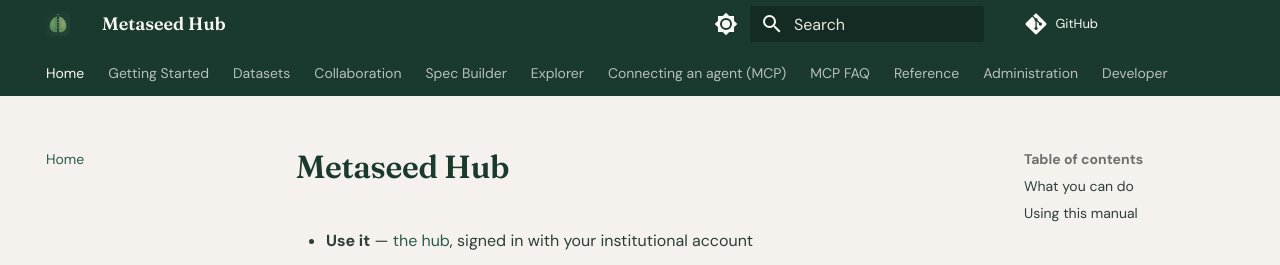
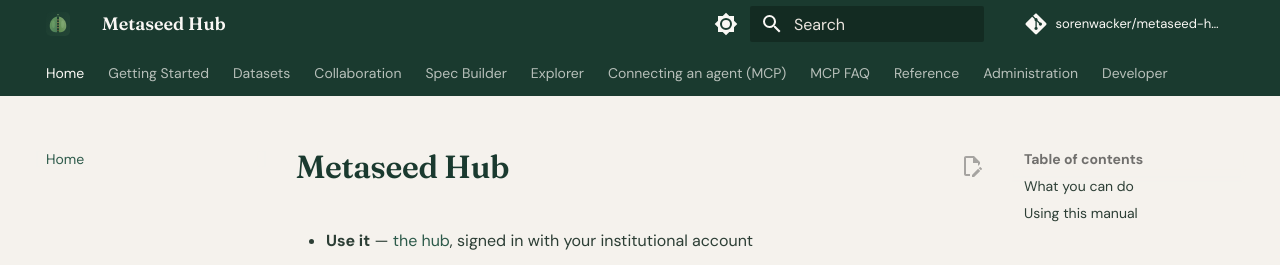
Before and after one commit to sorenwacker/metaseed-hub, an MkDocs documentation site: the page built from docs/index.md, in a window 1280 px wide. Shown: the top 265 px of the page. Built offline with MkDocs 1.6.1 and Material for MkDocs 9.7.7, drawn with Linux system fonts in a browser that asks for light colours; comment, search, counter and statistics services are not loaded.

Commit message:
show an edit link in the docs, which edit_uri alone does not render

```diff
--- a/mkdocs.yml
+++ b/mkdocs.yml
@@ -1,6 +1,8 @@
 site_name: Metaseed Hub
 site_description: Collaborative metadata management platform
 repo_url: https://github.com/sorenwacker/metaseed-hub
+repo_name: sorenwacker/metaseed-hub
+edit_uri: edit/main/docs/
 
 # Rendered in the footer of every page. AI-generated content must be disclosed
 # as such (EU AI Act transparency); tests/test_docs_ai_disclosure.py gates this
@@ -37,6 +39,8 @@
     - navigation.tabs
     - navigation.sections
     - content.code.copy
+    # `edit_uri` alone renders nothing; this is what puts the pencil on a page.
+    - content.action.edit
 
 extra_css:
   - stylesheets/metaseed.css
```
